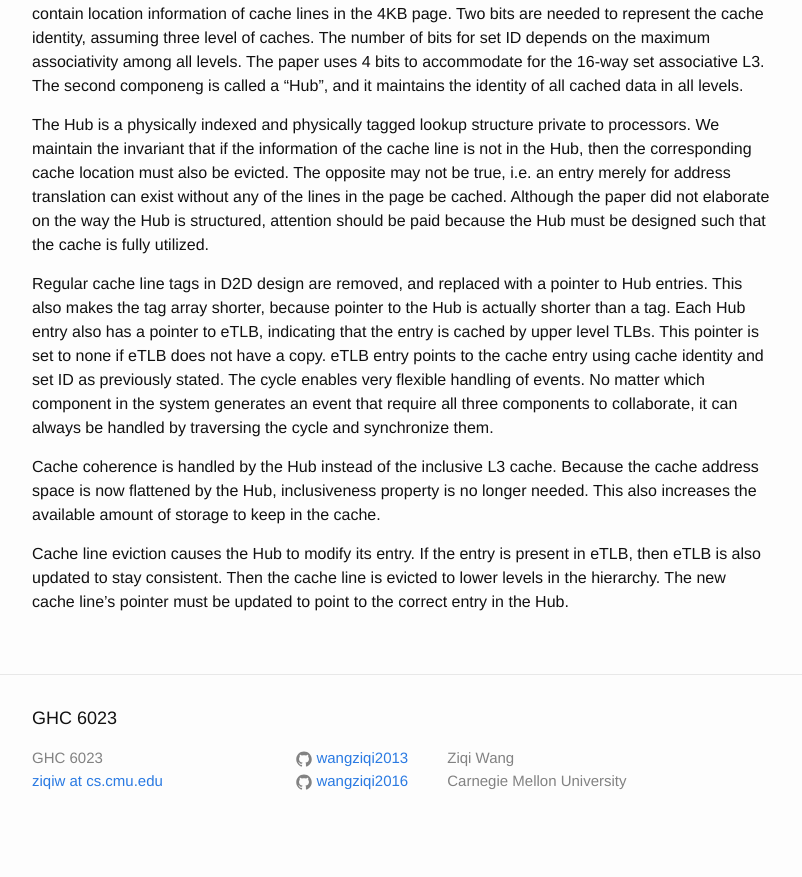
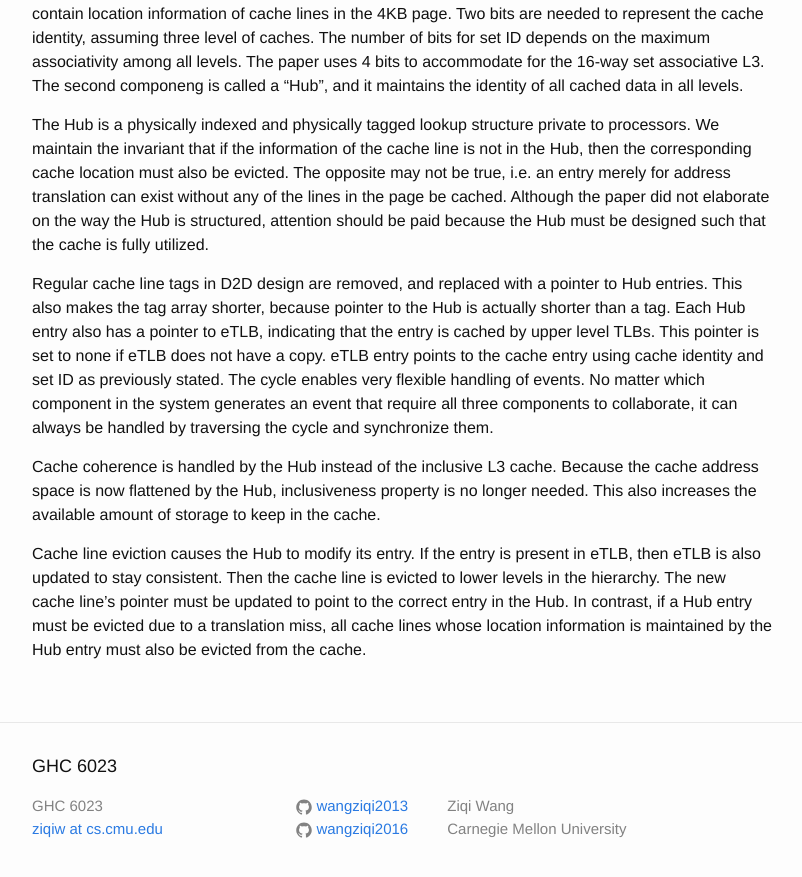
Before and after one commit to wangziqi2013/wangziqi2013.github.io, a Jekyll site: the page built from _posts/2018-05-05-The-D2D-Cache-Navigating-the-Cache-Hierarchy-with-a-Single-Lookup.markdown, in a window 1280 px wide and 900 px high, scrolled down 733 px. Shown: the top 877 px of the window, without its empty margins (238-1040 px from the left). Built offline with Jekyll 4.4.1, drawn with Linux system fonts in a browser that asks for light colours; before the commit the page ends 1585 px from its top, so only the background shows below that.

Commit message:
Finish Hub eviction

```diff
--- a/_posts/2018-05-05-The-D2D-Cache-Navigating-the-Cache-Hierarchy-with-a-Single-Lookup.markdown
+++ b/_posts/2018-05-05-The-D2D-Cache-Navigating-the-Cache-Hierarchy-with-a-Single-Lookup.markdown
@@ -46,4 +46,6 @@ to keep in the cache.
 
 Cache line eviction causes the Hub to modify its entry. If the entry is present in eTLB, then eTLB is also updated
 to stay consistent. Then the cache line is evicted to lower levels in the hierarchy. The new cache line's pointer
-must be updated to point to the correct entry in the Hub.
+must be updated to point to the correct entry in the Hub. In contrast, if a Hub entry must be evicted due to a
+translation miss, all cache lines whose location information is maintained by the Hub entry must also be evicted
+from the cache.
```
